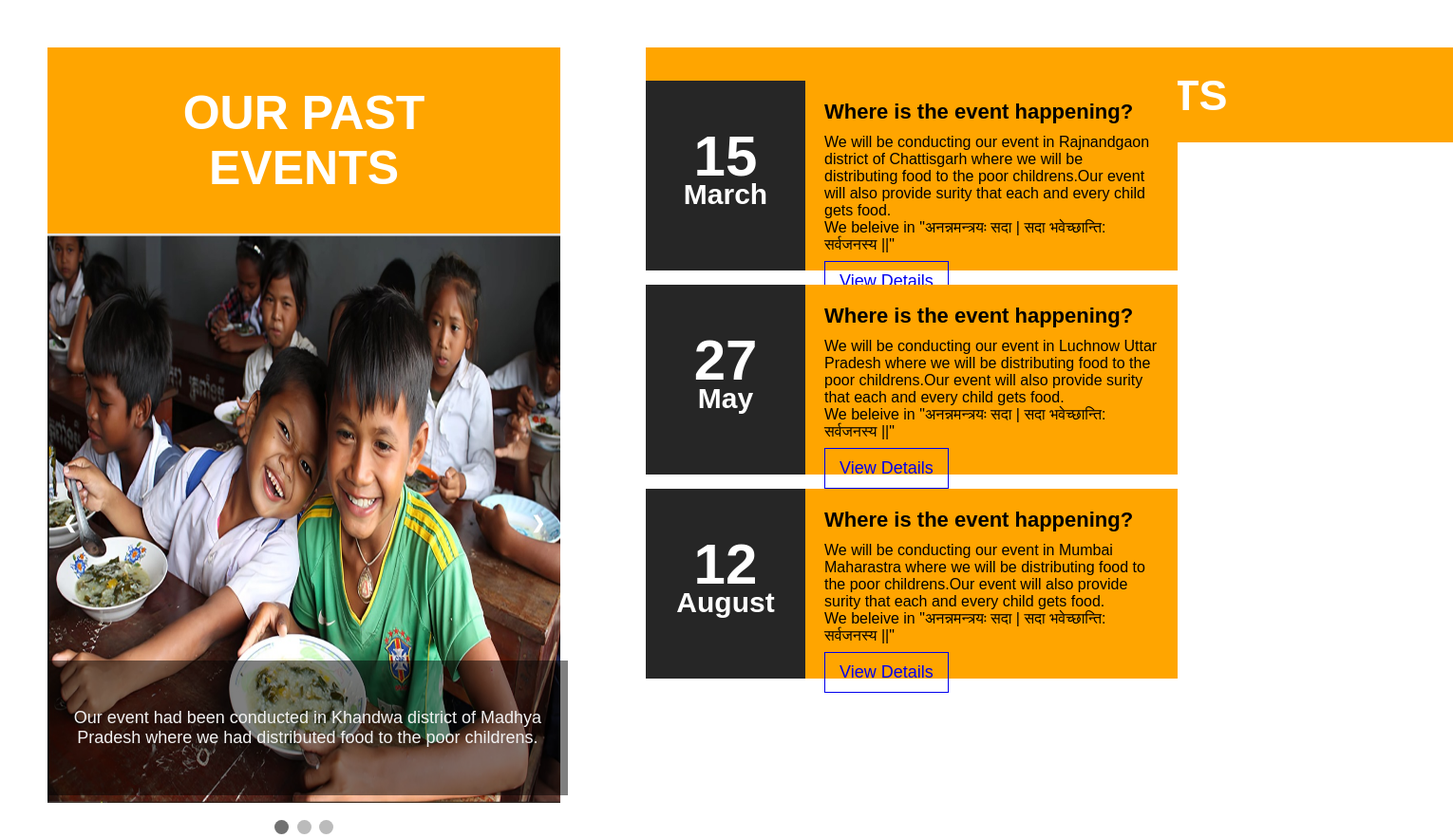
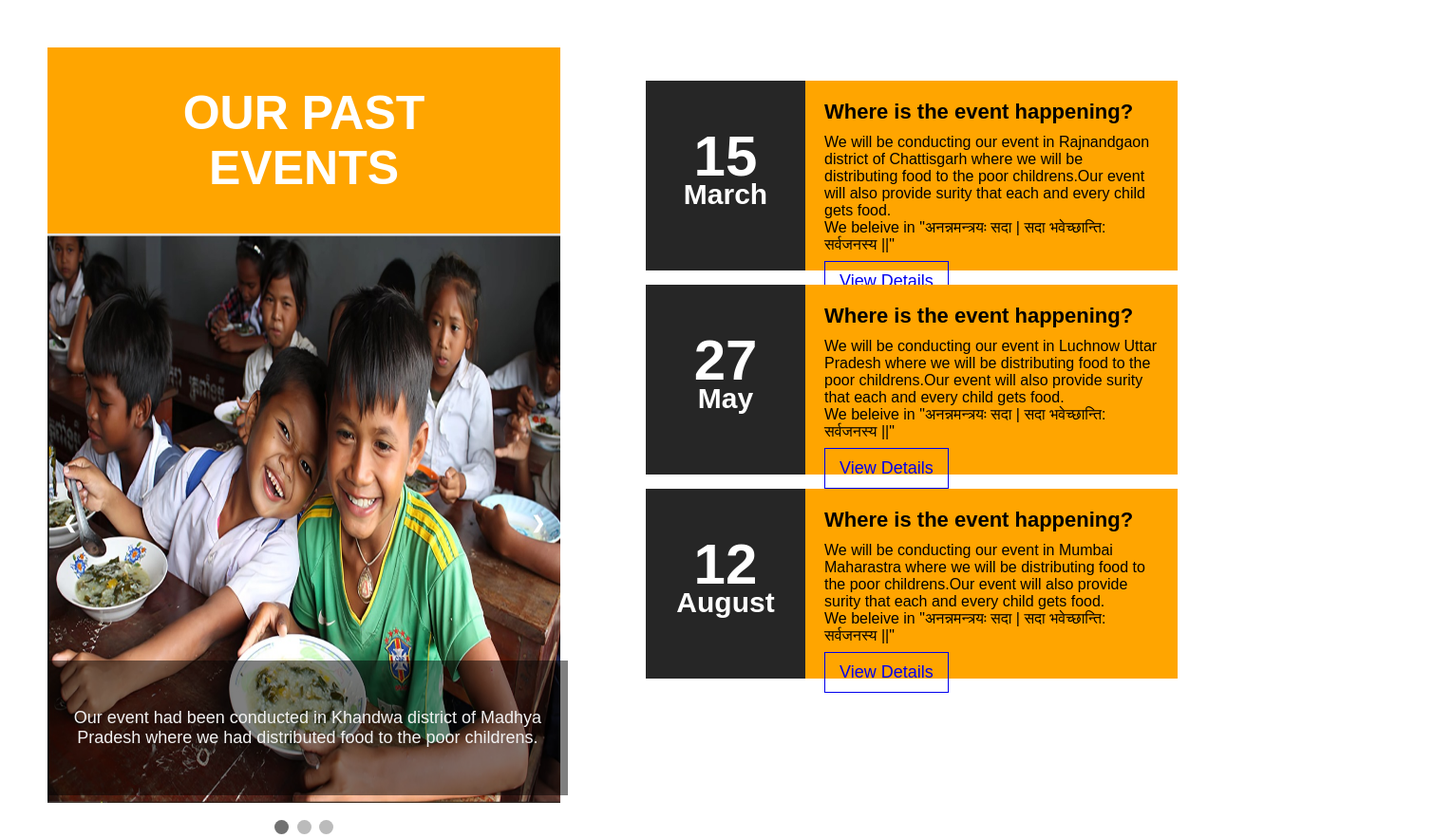
Before and after one commit to Sonalijatav/ZeroHunger, a plain HTML site: page OffsetHunger-main/Event.html in a window 1280 px wide. Shown: the whole page at 95% size, 1530 px wide, since content can reach past the window. Drawn offline with Linux system fonts and the light colour scheme.

Commit message:
Update Event.html

```diff
--- a/OffsetHunger-main/Event.html
+++ b/OffsetHunger-main/Event.html
@@ -309,9 +309,9 @@ img {
             </div>
 		</div>
 		<div class="events">
-         <div class="event-heading">
+<!--          <div class="event-heading">
            <h1>FUTURE EVENTS</h1>
-         </div>
+         </div> -->
 			<ul>
 				<li>
 					<div class="time">
```
